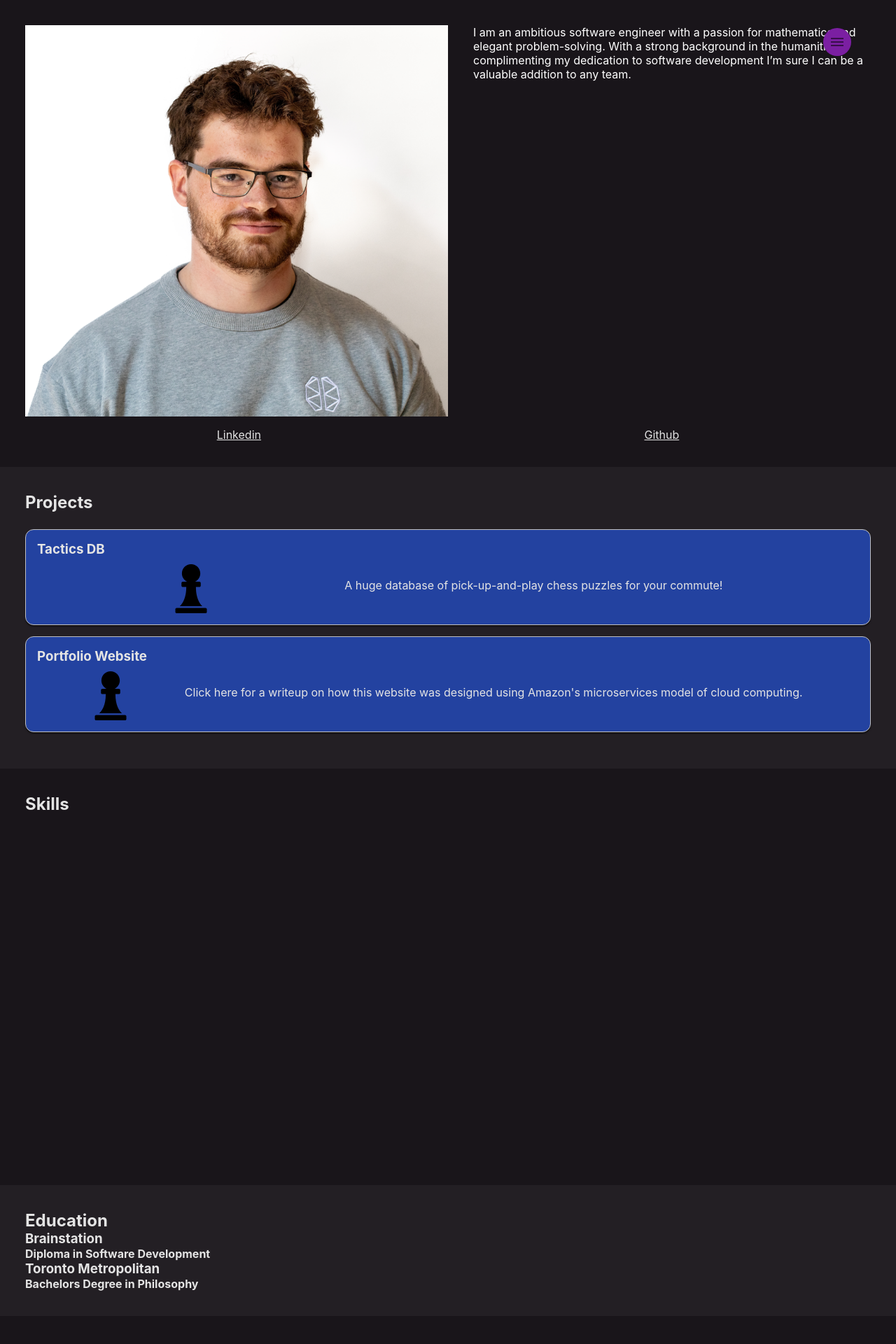
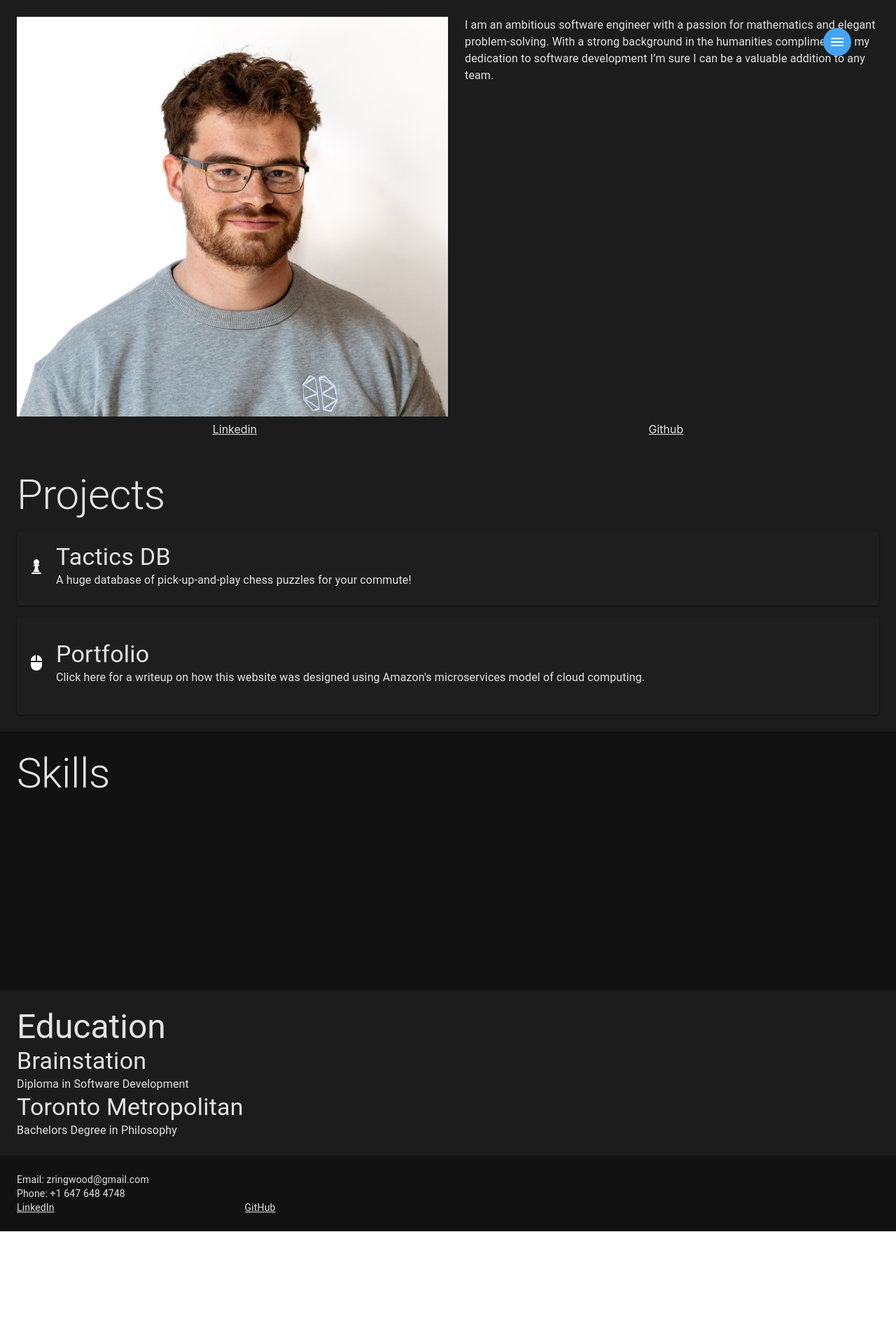
Before and after one commit to zringwood/portfolio-website, a React (Create React App) app: page / in a window 1280 px wide. Shown: the top 1920 px of the page at 70% size. After the commit the page ends 1759 px from the top, so only its background shows below. Built offline with nearby package versions, Linux system fonts and the light colour scheme; the HTML template or start-up script is replaced by a standard one.

Commit message:
Biography converted to MUI

```diff
--- a/src/App.js
+++ b/src/App.js
@@ -2,9 +2,23 @@ import Biography from "./pages/Biography/Biography";
 import {BrowserRouter,Routes, Route} from 'react-router-dom'
 import Tactics from "./pages/Tactics/Tactics";
 import NavigationMenu from "./components/NavigationMenu/NavigationMenu";
+import Footer from "./components/Footer/Footer";
 import { ThemeProvider, createTheme } from "@mui/material";
 function App() {
-  const theme = createTheme()
+  const theme = createTheme({
+    palette:{
+        mode:'dark'
+    },
+    components:{
+      MuiAccordion:{
+        border:"none",
+        boxShadow:"none",
+        outline:"none",
+      }
+    },
+
+  })
+ theme.palette.background.lighter = newShade(theme.palette.background.default, 10)
   return (
     <ThemeProvider theme={theme}>
     <BrowserRouter>
@@ -17,9 +31,29 @@ function App() {
       <Route path="/" element={<Biography />}/>
       <Route path="/tactics" element={<Tactics projectURL={"https://tactics.zacharyringwood.com"}/>}/>
     </Routes>
+    <Footer/>
     </BrowserRouter>
     </ThemeProvider>
   );
 }
 
 export default App;
+
+function newShade(hexColor, magnitude) {
+  hexColor = hexColor.replace(`#`, ``);
+  if (hexColor.length === 6) {
+      const decimalColor = parseInt(hexColor, 16);
+      let r = (decimalColor >> 16) + magnitude;
+      r > 255 && (r = 255);
+      r < 0 && (r = 0);
+      let g = (decimalColor & 0x0000ff) + magnitude;
+      g > 255 && (g = 255);
+      g < 0 && (g = 0);
+      let b = ((decimalColor >> 8) & 0x00ff) + magnitude;
+      b > 255 && (b = 255);
+      b < 0 && (b = 0);
+      return `#${(g | (b << 8) | (r << 16)).toString(16)}`;
+  } else {
+      return hexColor;
+  }
+};
--- a/src/assets/ChessIcon.jsx
+++ b/src/assets/ChessIcon.jsx
@@ -3,7 +3,7 @@ import {  SvgIcon } from '@mui/material';
 export default function Chess(){
 
     return (
-    <SvgIcon ><svg xmlns="http://www.w3.org/2000/svg" viewBox="0 0 320 512">
-        <path d="M264 448H56s60-42.743 60-176H84c-6.627 0-12-5.373-12-12v-24c0-6.627 5.373-12 12-12h40.209C95.721 210.56 76 181.588 76 148c0-46.392 37.608-84 84-84s84 37.608 84 84c0 33.588-19.721 62.56-48.209 76H236c6.627 0 12 5.373 12 12v24c0 6.627-5.373 12-12 12h-32c0 133.257 60 176 60 176zm28 16H28c-6.627 0-12 5.373-12 12v24c0 6.627 5.373 12 12 12h264c6.627 0 12-5.373 12-12v-24c0-6.627-5.373-12-12-12z"/></svg></SvgIcon>
+    <SvgIcon sx={{color:"text"}}><svg xmlns="http://www.w3.org/2000/svg" viewBox="0 0 320 512">
+        <path d="M264 448H56s60-42.743 60-176H84c-6.627 0-12-5.373-12-12v-24c0-6.627 5.373-12 12-12h40.209C95.721 210.56 76 181.588 76 148c0-46.392 37.608-84 84-84s84 37.608 84 84c0 33.588-19.721 62.56-48.209 76H236c6.627 0 12 5.373 12 12v24c0 6.627-5.373 12-12 12h-32c0 133.257 60 176 60 176zm28 16H28c-6.627 0-12 5.373-12 12v24c0 6.627 5.373 12 12 12h264c6.627 0 12-5.373 12-12v-24c0-6.627-5.373-12-12-12z" fill='#ffffff'/></svg></SvgIcon>
     )
 }
--- /dev/null
+++ b/src/components/Footer/Footer.jsx
@@ -0,0 +1,22 @@
+import { Box, Typography, useTheme } from "@mui/material"
+
+export default function Footer(){
+    const theme = useTheme()
+    return (
+        <Box component="footer" sx={{
+            padding:theme.spacing(3),
+            backgroundColor:"background.default"}}>
+                <Typography variant="body2">Email: zringwood@gmail.com</Typography>
+                <Typography variant="body2">Phone: +1 647 648 4748</Typography>
+                <Box sx={{
+        display: "flex",
+        flexDirection: "row",
+        justifyContent: "space-between",
+        width: "30%",
+    }}>
+                <Typography variant="body2"> <a href = "https://linkedin.com/in/zachary-ringwood">LinkedIn</a></Typography>
+                <Typography variant="body2"> <a href = "http://github.com/zringwood">GitHub</a></Typography>
+                </Box>
+            </Box>
+    )
+}
--- a/src/components/NavigationMenu/NavigationMenu.jsx
+++ b/src/components/NavigationMenu/NavigationMenu.jsx
@@ -1,17 +1,27 @@
 import IconButton from '@mui/material/IconButton';
 import MenuIcon from '@mui/icons-material/Menu';
-import MenuItem from '@mui/material/MenuItem';
-import { Box, Drawer, Typography } from '@mui/material';
-import { useState } from "react";
-import { Link } from "react-router-dom";
-import {Home, Mouse } from '@mui/icons-material';
+import { Box, Drawer, List, ListItem, Switch, Typography, useTheme } from '@mui/material';
+import { useEffect, useState } from "react";
+import { useNavigate } from "react-router-dom";
+import {DarkMode, Home, LightMode, Mouse } from '@mui/icons-material';
 import Chess from '../../assets/ChessIcon';
 
+const listItem = {
+  display:"flex",
+  flexDirection:"row",
+}
+
 function NavigationMenu() {
+  const navigate = useNavigate()
     const [isOpen, setIsOpen] = useState(false)
+    const [isDarkMode, setIsDarkMode] = useState(true)
+    const theme = useTheme()
     const handleClose = () => {
         setIsOpen(false);
       };
+      useEffect(() => {
+        theme.palette.mode = isDarkMode ? 'dark' : 'light'
+      }, [isDarkMode, theme])
     return <Box sx={{
       position:'fixed',
       zIndex:"20",
@@ -19,7 +29,7 @@ function NavigationMenu() {
       top:'5%',
       borderRadius:"50%",
       }}>
-        <IconButton sx={{backgroundColor:"secondary.dark"}} className="sidebar__activate" id="hamburger-button" onClick={() => setIsOpen(!isOpen)} >
+        <IconButton sx={{backgroundColor:"primary.dark"}} className="sidebar__activate" id="hamburger-button" onClick={() => setIsOpen(!isOpen)} >
             <MenuIcon />
         </IconButton>
 
@@ -28,10 +38,15 @@ function NavigationMenu() {
         anchor={'right'}
         open={isOpen}
         onClose={handleClose}
+        sx={{width:'25%'}}
       >
-        <MenuItem onClick={handleClose}><Link to='/'><Home /> <Typography>Home</Typography></Link></MenuItem>
-        <MenuItem onClick={handleClose}><Link to='/tactics'><Chess /><Typography>Tactics DB</Typography></Link></MenuItem>
-        <MenuItem onClick={handleClose}><Link to='/portfolio'><Mouse /><Typography>Portfolio</Typography></Link></MenuItem>
+        <List>
+        <ListItem sx={listItem} onClick={() => {handleClose(); navigate('/')}}><Home /><Typography>Home</Typography></ListItem>
+        <ListItem sx={listItem} onClick={() => {handleClose(); navigate('/tactics')}}><Chess /><Typography>Tactics</Typography></ListItem>
+        <ListItem sx={listItem} onClick={() => {handleClose(); navigate('/portfolio')}}><Mouse /><Typography>Portfolio</Typography></ListItem>
+        <ListItem ><Switch checked={isDarkMode} onChange={() => setIsDarkMode(!isDarkMode)} />
+        {isDarkMode ? <DarkMode/>:<LightMode />}</ListItem>
+        </List>
       </Drawer>
       </Box>
 
--- /dev/null
+++ b/src/components/ProjectCard/ProjectCard.jsx
@@ -0,0 +1,21 @@
+import { Box, Typography, Card, CardContent, useTheme } from "@mui/material"
+import { useNavigate } from "react-router"
+
+
+export default function ProjectCard({ title, description, target, icon }) {
+    const navigate = useNavigate()
+    const theme = useTheme()
+    return (
+        <Card sx={{backgroundColor:"background.paper"}} onClick={() => navigate({target})}>
+            <CardContent>
+                <Box sx={{display:'flex',alignItems:"center", columnGap:theme.spacing(2)}}>
+                    {icon}
+                <Box >
+                <Typography component="h4" variant="h4" >{title}</Typography>
+                <Typography variant="body1">{description}</Typography>
+                </Box>
+                </Box>
+            </CardContent>
+        </Card>
+    )
+}
--- a/src/components/Skill/Skill.jsx
+++ b/src/components/Skill/Skill.jsx
@@ -1,14 +1,15 @@
+import { Box, IconButton, Typography } from "@mui/material"
 import "./Skill.scss"
 import { useState } from "react"
 
 function Skill({title, writeup}){
     const [displayWriteup, setDisplayWriteup] = useState(false)
     return (
-        <div className="skill">
-        <h4 className="skill__title">{title}</h4>
-        {writeup.length > 0 && <button className={`skill__chevron ${displayWriteup && "skill__chevron--clicked"}`}  alt="" onClick={() => setDisplayWriteup(!displayWriteup)}/>}
-        {displayWriteup && <p className="skill__dropdown">{writeup}</p>}
-        </div>
+        <Box className="skill" onClick={() => setDisplayWriteup(!displayWriteup)}>
+        <Typography className="skill__title">{title}</Typography>
+        {writeup.length > 0 && <IconButton className={`skill__chevron ${displayWriteup && "skill__chevron--clicked"}`}  alt=""/> }
+        {displayWriteup && <Typography className="skill__dropdown">{writeup}</Typography>}
+        </Box>
     )
 }
 
--- a/src/components/SkillCard/SkillCard.jsx
+++ b/src/components/SkillCard/SkillCard.jsx
@@ -1,18 +1,24 @@
-import "./SkillCard.scss"
-import Skill from "../Skill/Skill"
+import { Card, Typography, useTheme } from "@mui/material"
+import CardContent from '@mui/material/CardContent';
+import Skill from '../Skill/Skill'
 function SkillCard({title, skillArray}){
+    const theme = useTheme()
     return (
-        <article className="skillcard">
-            <h3>{title}</h3>
-            <ul className="skillcard__list">
-                {skillArray.map((e) => {
-                    return (
-                    <li className="skillcard__skill" key={e.title}>
-                        <Skill title={e.title} writeup={e.writeup}/>
-                    </li>)
-                })}
-            </ul>
-        </article>
+        <Card sx={{
+            width:"13.25rem",
+            backgroundColor:"background.paper",
+            [ theme.breakpoints.up("sm")]:{
+                width:"15rem",
+            }}}>
+            <CardContent>
+            <Typography variant="h4" component="h4">{title}</Typography>
+
+                {skillArray.map((e,index) =>
+                <Skill key={index} title={e.title} writeup={e.writeup} />
+                )}
+
+            </CardContent>
+        </Card>
     )
 }
 export default SkillCard
--- a/src/pages/Biography/Biography.jsx
+++ b/src/pages/Biography/Biography.jsx
@@ -1,46 +1,79 @@
+import Headshot from "../../assets/headshot.png"
 import "./Biography.scss"
-import Headshot from "../../assets/headshot.png"
-import TacticsDB_icon from "../../assets/tacticsDB-icon.svg"
-import { useNavigate } from "react-router"
 import SkillCard from "../../components/SkillCard/SkillCard"
 import AnimationSection from "../../components/AnimationSection/AnimationSection"
+import { Box, Typography, useTheme } from "@mui/material"
+import Chess from "../../assets/ChessIcon"
+import ProjectCard from "../../components/ProjectCard/ProjectCard"
+import { Mouse } from "@mui/icons-material"
+
+
 function Biography() {
-    const navigate = useNavigate()
-
+  const theme = useTheme()
+  const section = {
+    padding:theme.spacing(3),
+    backgroundColor:"background.default"
+  }
     return (<>
-            <section className="profile">
-                <div className="profile__content">
-                <img className="profile__headshot" src={Headshot} alt="My Headshot"></img>
-                <p className="profile__text">I am an ambitious software engineer with a passion for mathematics and elegant
+            <Box component="section"
+            sx={{...section, backgroundColor:"background.lighter"}} >
+                <Box sx={{
+                    display: "flex",
+                    flexDirection: "column",
+                    columnGap:theme.spacing(3),
+                    marginBottom:theme.spacing(1),
+                    [ theme.breakpoints.up("sm")]:{
+                        flexDirection:"row"
+                    }}}>
+                <Box component="img" src={Headshot} alt="My Headshot" sx={{
+                    width:"100%",
+                    objectFit:"scale-down",
+                   [ theme.breakpoints.up("sm")]:{
+                       width:"50%",
+                       height:"50%",
+                   }
+        }}></Box>
+                <Typography variant="body1">I am an ambitious software engineer with a passion for mathematics and elegant
                     problem-solving. With a strong background in the humanities complimenting my dedication to software development I’m sure I can be a valuable addition to any team.
-                </p>
-                </div>
-                <div className="profile__links">
+                </Typography>
+                </Box>
+                <Box sx={{ display: "flex",
+        flexDirection: "row",
+        justifyContent: "space-around"}} >
                     <a href="https://linkedin.com/in/zachary-ringwood">Linkedin</a>
                     <a href="https://github.com/zringwood">Github</a>
-                </div>
-            </section>
-            <section className="projects">
-                <h2 className="projects__title">Projects</h2>
-                <AnimationSection className="projectCard" animations={"projectCard--fadeup"}  onClick={() => navigate("/tactics")}>
-                    <h3 className="projectCard__title" >Tactics DB</h3>
-                    <div className="projectCard__content">
-                        <img className="projectCard__icon" src={TacticsDB_icon} alt=""></img>
-                        <p className="projectCard__description">A huge database of pick-up-and-play chess puzzles for your commute!</p>
-                    </div>
+                </Box>
+            </Box>
+            <Box component="section"
+            sx={{...section, backgroundColor:"background.lighter", display:"flex", flexDirection:"column", rowGap:theme.spacing(2)}}>
+                <Typography component="h2" variant="h2" >Projects</Typography>
+                <AnimationSection animations={"projectCard--fadeup"} >
+                    <ProjectCard title="Tactics DB" description={"A huge database of pick-up-and-play chess puzzles for your commute!"} icon={<Chess sx={{height:"100px"}}/>} target={"/tactics"}/>
                 </AnimationSection>
-                <AnimationSection className="projectCard" animations={"projectCard--fadeup"} onClick={() => navigate("/portfolio")}>
-                    <h3 className="projectCard__title">Portfolio Website</h3>
-                    <div className="projectCard__content">
-                        <img className="projectCard__icon" src={TacticsDB_icon} alt=""></img>
-                        <p className="projectCard__description">Click here for a writeup on how this website was designed using Amazon's microservices model of cloud computing.</p>
-                    </div>
+                <AnimationSection animations={"projectCard--fadeup"}>
+                <ProjectCard title="Portfolio" description={"Click here for a writeup on how this website was designed using Amazon's microservices model of cloud computing."} icon={<Mouse sx={{height:"100px"}}/>} target={"/portfolio"}/>
                 </AnimationSection>
-            </section>
-            <section className="skills">
-                <h2>Skills</h2>
-                <br></br>
-                <div className="skills__list">
+            </Box>
+            <Box component="section" sx={{...section}}>
+                <Typography component="h2" variant="h2">Skills</Typography>
+
+                <Box sx={{
+                       display:"flex",
+                       flexDirection: "row",
+                       flexWrap: "wrap",
+                       rowGap: theme.spacing(1),
+                       columnGap: theme.spacing(1),
+                       justifyContent: "center",
+                       [ theme.breakpoints.up("sm")]:{
+                           width:"70%",
+                           rowGap: "3rem",
+                           columnGap: "3rem",
+                           margin: "0 auto",
+                       },
+                       [ theme.breakpoints.up("md")]:{
+                           flexWrap: "nowrap",
+                       }
+                    }}>
                 <AnimationSection animations={"skillcard--slideleft"}>
                 <SkillCard title="Webdev" skillArray={
                     [
@@ -87,24 +120,17 @@ function Biography() {
                     ]
                 } />
                 </AnimationSection>
-                </div>
+                </Box>
 
-            </section>
-            <section className="education">
-                <h2>Education</h2>
-                <h3>Brainstation</h3>
-                <h4>Diploma in Software Development</h4>
-                <h3>Toronto Metropolitan</h3>
-                <h4>Bachelors Degree in Philosophy</h4>
-            </section>
-            <footer className="contact">
-                <p>Email: zringwood@gmail.com</p>
-                <p>Phone: +1 647 648 4748</p>
-                <div className="contact__flex">
-                <p> <a href = "https://linkedin.com/in/zachary-ringwood">LinkedIn</a></p>
-                <p> <a href = "http://github.com/zringwood">GitHub</a></p>
-                </div>
-            </footer>
+            </Box>
+            <Box component="section"  sx={{...section, backgroundColor:"background.lighter"}} >
+                <Typography component="h2" variant="h3">Education</Typography>
+                <Typography component="h4" variant="h4">Brainstation</Typography>
+                <Typography variant="body1">Diploma in Software Development</Typography >
+                <Typography component="h4" variant="h4">Toronto Metropolitan</Typography>
+                <Typography variant="body1">Bachelors Degree in Philosophy</Typography >
+            </Box >
+
         </>)
 }
 
--- a/src/pages/Biography/Biography.scss
+++ b/src/pages/Biography/Biography.scss
@@ -1,118 +1,9 @@
 @use '../../styles/partials' as *;
 @use '../../styles/colors' as *;
 @use '../../styles/animations' as *;
-ul{
-    list-style-type: none;
-}
-section{
-    padding: $mobile-indent;
-    @include tablet{
-        padding: $tablet-indent;
-    }
-    @include desktop {
-        padding: $tablet-indent;
-    }
-}
-.contact{
-    background-color: $background;
-    padding: $mobile-indent;
-    &__flex{
-        display: flex;
-        flex-direction: row;
-        justify-content: space-between;
-        width: 50%;
-    }
-    @include tablet{
-        padding: $tablet-indent;
-    }
-    @include desktop {
-        padding: $tablet-indent;
-    }
-}
-
-.profile{
-    background-color: $background;
-    padding: $mobile-indent;
-    @include tablet{
-        padding: $tablet-indent;
-    }
-    &__headshot{
-        width:100%;
-        @include tablet{
-            width:50%;
-            height:50%;
-        }
-    }
-    &__content{
-        display: flex;
-        flex-direction: column;
-        @include tablet{
-            flex-direction: row;
-            column-gap: $tablet-indent;
-            margin-bottom: 1rem;
-        }
-    }
-    &__text{
-        color: white;
-        margin:0;
-    }
-    &__links{
-        display: flex;
-        flex-direction: row;
-        justify-content: space-around;
-    }
-}
-.education{
-    background-color: $foreground;
-}
-.projects{
-    background-color: $foreground;
-    &__title{
-        margin-bottom: 1rem;
-        @include tablet{
-            margin-bottom: 1.5rem;
-        }
-    }
-}
-.skills{
-    background-color: $background;
 
 
-}
-.skills__list{
-    display:flex;
-    flex-direction: row;
-    flex-wrap: wrap;
-    row-gap: 1rem;
-    column-gap: 1rem;
-    justify-content: center;
-    @include tablet{
-        width:70%;
-        row-gap: 3rem;
-        column-gap: 3rem;
-        margin: 0 auto;
-    }
-    @include desktop{
-        display: flex;
-        flex-wrap: nowrap;
-    }
-}
 .skillcard{
-    @include desktop{
-        display:flex;
-        flex-direction: column;
-        border:1px solid $divider;
-        border-radius: 12px;
-        padding:$mobile-indent;
-        box-shadow: 0 2px 2px rgba(0, 0, 0, 0.5);
-        background-color: $highlight;
-
-    }
-    &__skill{
-        @include desktop{
-            font-size: 2rem;
-        }
-    }
     &--slideleft{
         animation-name: slidein;
         animation-duration: 1s;
@@ -143,30 +34,6 @@ section{
         }    }
 }
 .projectCard{
-    display:flex;
-    flex-direction: column;
-    border:1px solid $divider;
-    border-radius: 12px;
-    margin: 1rem 0;
-    padding:$mobile-indent;
-    box-shadow: 0 2px 2px rgba(0, 0, 0, 0.5);
-    background-color: $highlight;
-    &:hover{
-        transition: 0.5s;
-        box-shadow: 0 4px 4px rgba(0, 0, 0, 0.5);
-    }
-    &__content{
-        display:flex;
-        flex-direction: row;
-        justify-content: space-evenly;
-        align-items: center;
-    }
-    &__title{
-        margin:0;
-    }
-    &__icon{
-        height:80px;
-    }
     &--fadeup{
         animation-name: fadeup;
         animation-duration: 1s;
```
